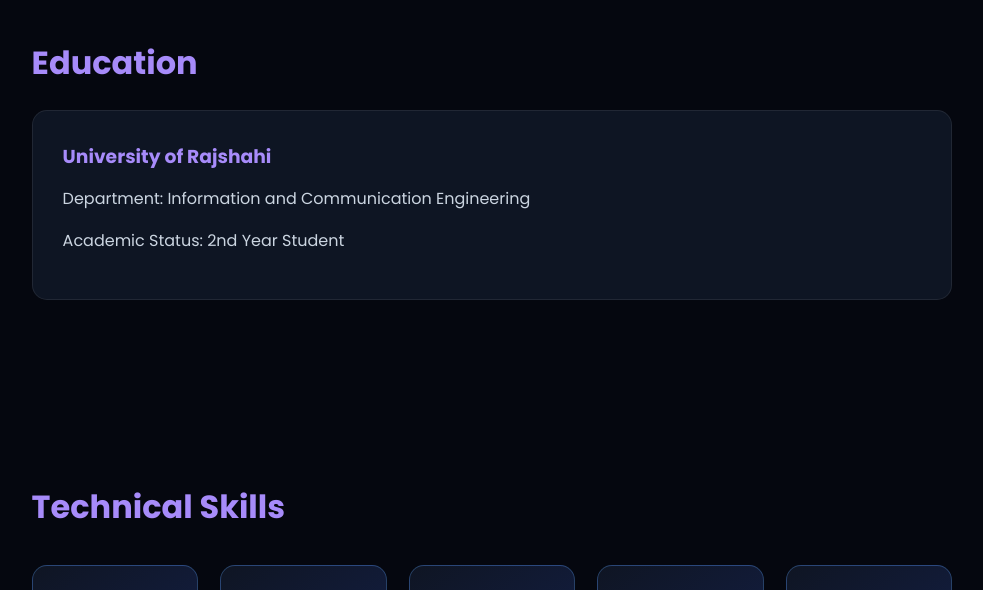
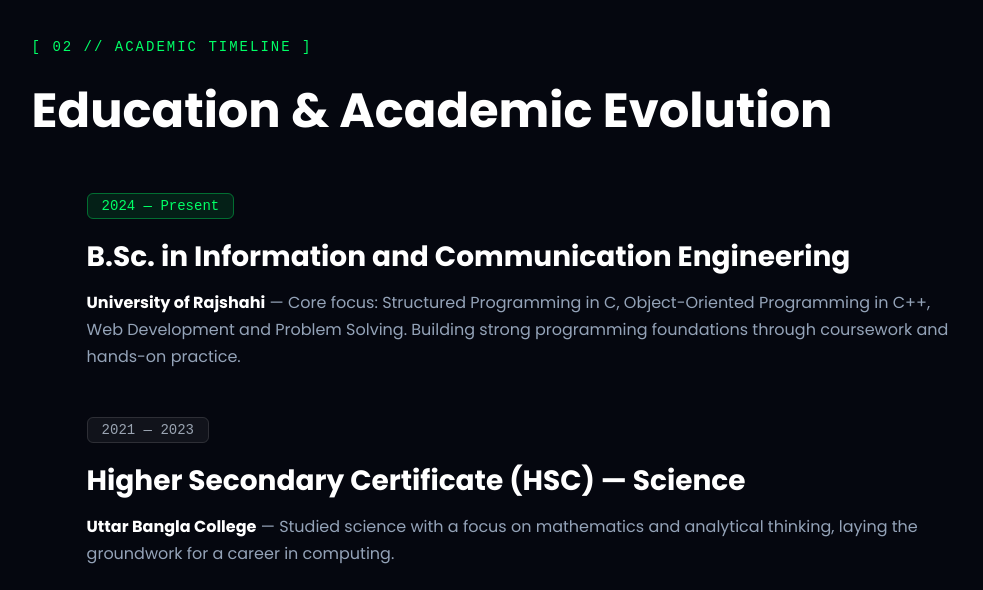
Before and after one commit to mohiuddin-codes/My-Portfolio, a plain HTML site: page index.html in a window 1280 px wide. Shown: the part 1610-2200 px from the top of the page, without its empty margins (148-1131 px from the left). Drawn offline with nearby package versions, Linux system fonts and the light colour scheme.

Commit message:
Add education timeline

```diff
--- a/index.html
+++ b/index.html
@@ -183,16 +183,42 @@
             </div>
         </section>
 
-        <!-- Education Section -->
-        <section id="education">
-            <h2>Education</h2>
+         <!-- Education Section -->
+<section id="education">
+    <p class="panel-label">[ 02 // ACADEMIC TIMELINE ]</p>
+    <h2>Education &amp; Academic Evolution</h2>
 
+    <div class="timeline">
+
+        <div class="timeline-item">
+            <span class="timeline-date">2024 — Present</span>
             <div class="content-card">
-                <h3>University of Rajshahi</h3>
-                <p>Department: Information and Communication Engineering</p>
-                <p>Academic Status: 2nd Year Student</p>
+                <h3>B.Sc. in Information and Communication Engineering</h3>
+                <p class="institution">University of Rajshahi</p>
+                <p>Core focus: Structured Programming in C, Object-Oriented Programming in C++, Web Development and Problem Solving. Building strong programming foundations through coursework and hands-on practice.</p>
             </div>
-        </section>
+        </div>
+
+        <div class="timeline-item">
+            <span class="timeline-date">2021 — 2023</span>
+            <div class="content-card">
+                <h3>Higher Secondary Certificate (HSC) — Science</h3>
+                <p class="institution">Uttar Bangla College</p>
+                <p>Studied science with a focus on mathematics and analytical thinking, laying the groundwork for a career in computing.</p>
+            </div>
+        </div>
+
+        <div class="timeline-item">
+            <span class="timeline-date">2019 — 2021</span>
+            <div class="content-card">
+                <h3>Secondary School Certificate (SSC) — Science</h3>
+                <p class="institution">Bhelabari School and College</p>
+                <p>Built the academic foundation in science and logical thinking that led to an interest in technology.</p>
+            </div>
+        </div>
+
+    </div>
+</section>
 
         <!-- Skills Section -->
         <section id="skills">
--- a/style.css
+++ b/style.css
@@ -693,3 +693,100 @@ button:focus-visible {
   background: rgba(5, 7, 15, 0.6);
   border: 1px solid rgba(255, 255, 255, 0.1);
 }
+/* Education — ওই সাইটের মতো স্টাইল */
+#education .panel-label {
+  color: #00ff66;
+  font-size: 14px;
+  letter-spacing: 2px;
+  margin-bottom: 10px;
+}
+
+#education h2 {
+  color: #ffffff;
+  font-size: clamp(30px, 5vw, 48px);
+  font-weight: 700;
+  margin-bottom: 40px;
+}
+
+.timeline {
+  margin-top: 0;
+  padding-left: 55px;
+}
+
+.timeline::before {
+  left: 10px;
+  width: 2px;
+  background: linear-gradient(180deg, #00c853, rgba(0, 200, 83, 0.15));
+}
+
+.timeline-item {
+  margin-bottom: 45px;
+}
+
+/* বিন্দু */
+.timeline-item::before {
+  left: -55px;
+  top: 4px;
+  width: 22px;
+  height: 22px;
+  border: none;
+  background: #5b6475;
+  box-shadow: none;
+}
+
+.timeline-item:first-child::before {
+  background: #00ff66;
+  box-shadow: 0 0 14px #00ff66;
+}
+
+/* সালের ট্যাগ */
+.timeline-date {
+  font-family: ui-monospace, "Courier New", monospace;
+  font-size: 14px;
+  color: #9aa4b2;
+  background: rgba(255, 255, 255, 0.05);
+  border: 1px solid rgba(255, 255, 255, 0.12);
+  padding: 4px 14px;
+  border-radius: 6px;
+}
+
+.timeline-item:first-child .timeline-date {
+  color: #00ff66;
+  background: rgba(0, 255, 102, 0.1);
+  border-color: rgba(0, 255, 102, 0.35);
+}
+
+/* বক্স সরিয়ে শুধু লেখা */
+.timeline-item .content-card,
+.timeline-item .content-card:hover {
+  background: none;
+  border: none;
+  border-radius: 0;
+  padding: 0;
+  margin-top: 14px;
+  box-shadow: none;
+  transform: none;
+}
+
+.timeline-item .content-card h3 {
+  color: #ffffff;
+  font-size: clamp(22px, 3vw, 28px);
+  margin-bottom: 8px;
+}
+
+.timeline-item .content-card p {
+  display: inline;
+  margin: 0;
+  color: #94a3b8;
+}
+
+.timeline-item .content-card .institution {
+  color: #ffffff;
+  font-weight: 700;
+}
+
+.timeline-item .content-card .institution::after {
+  content: " — ";
+  font-weight: 400;
+  color: #94a3b8;
+}
```
